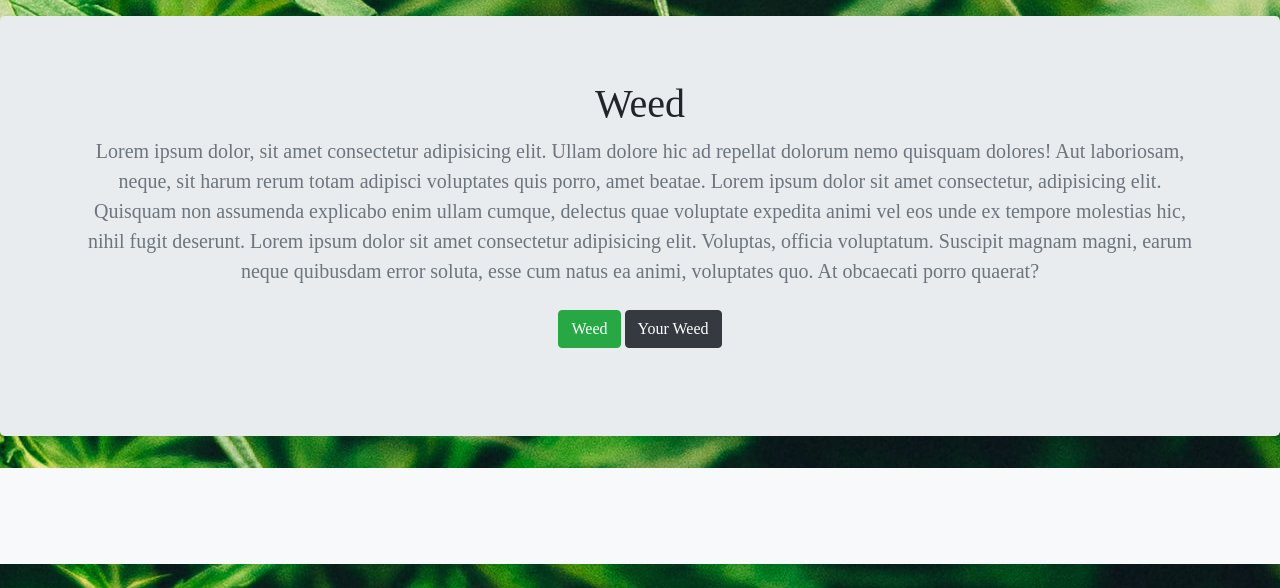
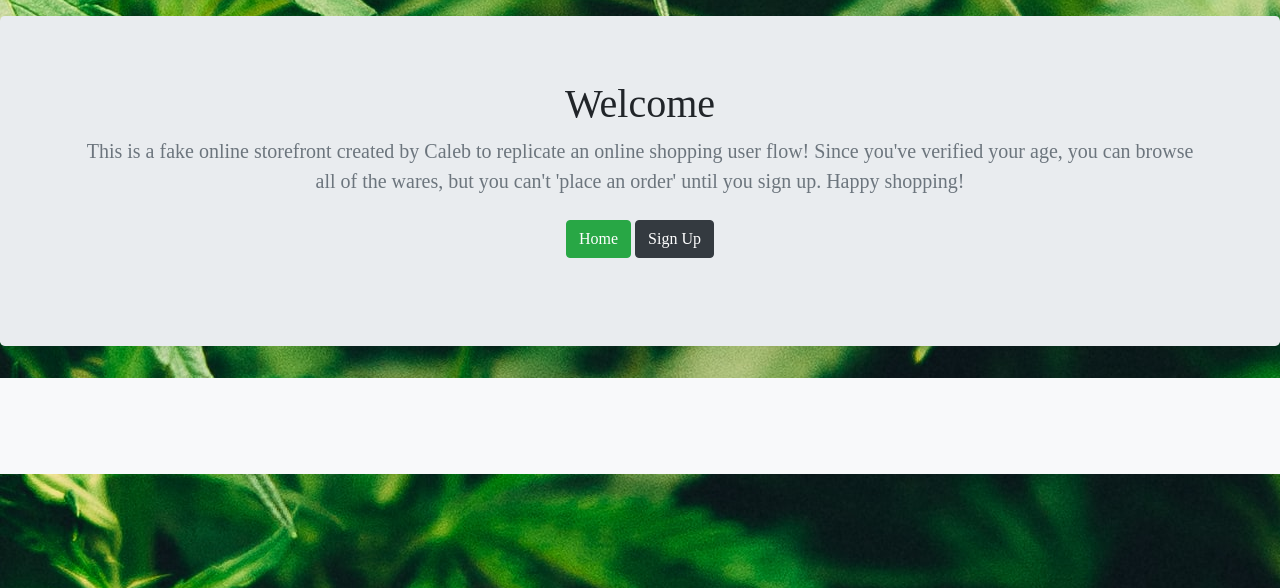
Before and after one commit to CalebPenning/clone-shop, a Flask app: page /home in a window 1280 px wide. Shown: the part 66-654 px from the top of the page. Run offline with Flask 2, Linux system fonts and the light colour scheme; data that the repository does not hold is empty; parts of the project's set-up code (start-up, migrations or seed data) failed here and were passed over; some libraries are stand-ins or nearby versions; some web fonts are replaced.

Commit message:
modified 404 page, homepage templates

```diff
--- a/templates/404.html
+++ b/templates/404.html
@@ -1,5 +1,8 @@
 {% extends "base.html" %}
 
 {% block content %}
-sorry, resource not found. we hope you under stand.
+<div class="container" style="background-color: rgba(255, 255, 255, 0.9);">
+    <h1 class="display-1">404 Resource Not Found</h1>
+    <p class="lead">We couldn't find the resource you were looking for. But we are sorry!</p>
+</div>
 {% endblock %}
--- a/templates/anon_home.html
+++ b/templates/anon_home.html
@@ -4,13 +4,14 @@
 <main role="main">
     <section class="jumbotron text-center">
     <div class="container">
-        <h1 class="jumbotron-heading">Weed</h1>
+        <h1 class="jumbotron-heading">Welcome</h1>
         <p class="lead text-muted">
-        Lorem ipsum dolor, sit amet consectetur adipisicing elit. Ullam dolore hic ad repellat dolorum nemo quisquam dolores! Aut laboriosam, neque, sit harum rerum totam adipisci voluptates quis porro, amet beatae. Lorem ipsum dolor sit amet consectetur, adipisicing elit. Quisquam non assumenda explicabo enim ullam cumque, delectus quae voluptate expedita animi vel eos unde ex tempore molestias hic, nihil fugit deserunt. Lorem ipsum dolor sit amet consectetur adipisicing elit. Voluptas, officia voluptatum. Suscipit magnam magni, earum neque quibusdam error soluta, esse cum natus ea animi, voluptates quo. At obcaecati porro quaerat?
+        This is a fake online storefront created by Caleb to replicate an online shopping user flow! Since you've verified your age, you can browse all of the wares, but you can't 'place an order' until you sign up.
+        Happy shopping!
         </p>
         <p>
-            <a href="#" class="btn btn-success my-2">Weed</a>
-            <a href="#" class="btn btn-dark my-2">Your Weed</a>
+            <a href="/shop/home" class="btn btn-success my-2">Home</a>
+            <a href="/users/signup" class="btn btn-dark my-2">Sign Up</a>
         </p>
     </div>
     </section>
```
Also changed, not shown: templates/user_home.html (+4 -4 lines).
